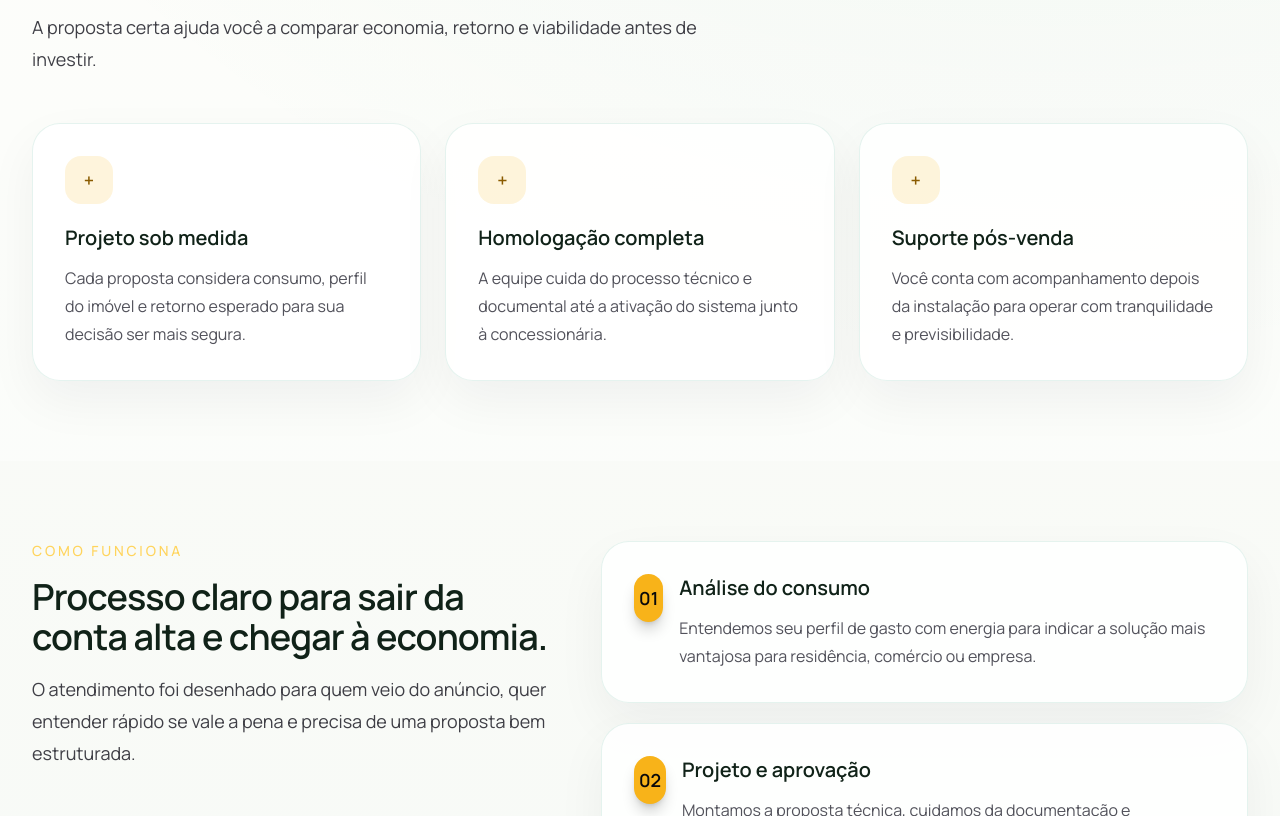
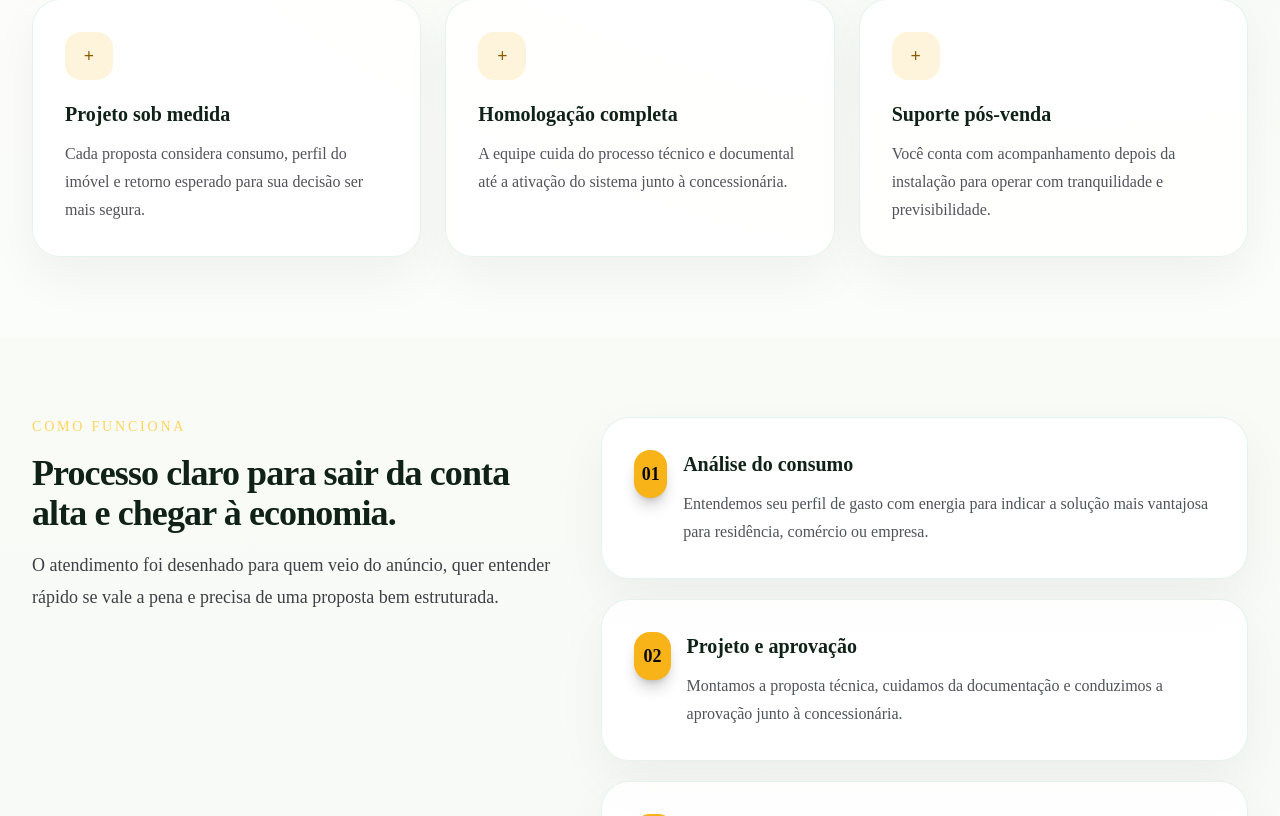
Before and after one commit to grupoiluminarbr-create/iluminarenergia, a Next.js app: page / in a window 1280 px wide. Shown: the part 1644-2460 px from the top of the page. Built offline with nearby package versions, Linux system fonts and the light colour scheme.

Commit message:
Update layout.tsx

```diff
--- a/app/layout.tsx
+++ b/app/layout.tsx
@@ -1,16 +1,10 @@
 import type { Metadata } from "next";
-import { Manrope } from "next/font/google";
 import "./globals.css";
 
-const manrope = Manrope({
-  subsets: ["latin"],
-  variable: "--font-manrope",
-});
-
 export const metadata: Metadata = {
-  title: "I-Luminar Energia | Energia solar em São Luís - MA e região",
+  title: "I-Luminar Energia | Reduza sua conta com energia solar em São Luís",
   description:
-    "Projetos de energia solar para residências, comércios e empresas em São Luís - MA e região, com instalação homologada e foco em economia real.",
+    "Solicite uma simulação gratuita de energia solar com a I-Luminar Energia. Projetos para residências, comércios e empresas em São Luís e região.",
 };
 
 export default function RootLayout({
@@ -20,7 +14,7 @@ export default function RootLayout({
 }>) {
   return (
     <html lang="pt-BR">
-      <body className={manrope.variable}>{children}</body>
+      <body>{children}</body>
     </html>
   );
 }
```
